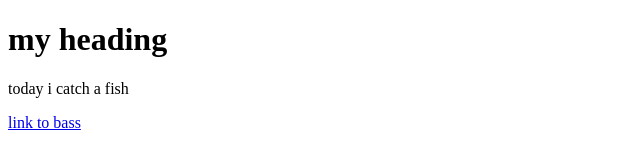
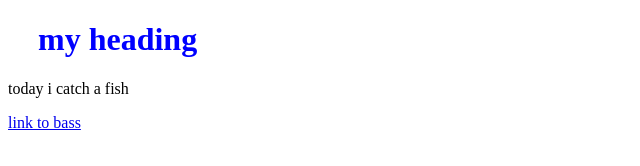
Before and after one commit to andresjgomezunh/second, a plain HTML site: page index.html in a window 1280 px wide. Shown: the whole page, without its empty margins (0-640 px from the left). Drawn offline with Linux system fonts and the light colour scheme.

Commit message:
Update index.html

```diff
--- a/index.html
+++ b/index.html
@@ -5,8 +5,29 @@
     <title> Computer-class</title>
   </head>
   <body>
-    <h1>my heading</h1>
+    <h1 style="color:blue;margin-left:30px;">my heading</h1>
     <p>today i catch a fish</p>
     <a href="bass.html">link to bass</a>
+
+
+
+
+
+
+
+
+
+
+
+
+
+
+
+
+
+    <script type="text/javascript">
+      alert("tight lines")
+
+    </script>
   </body>
 </html>
```
